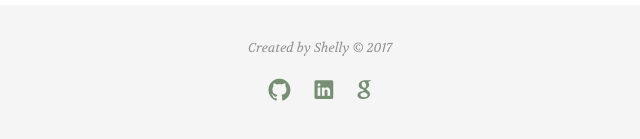
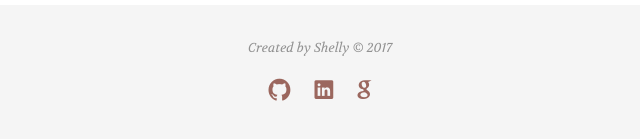
Before and after one commit to Shellyhan/RedEyeWebpage, a plain HTML site: page index.html in a window 1280 px wide. Shown: the part 2506-2645 px from the top of the page, 320-960 px from the left. Drawn offline with Linux system fonts and the light colour scheme; files whose address does not match are found by name; a web font is replaced by a local one.

Commit message:
changed footer color

```diff
--- a/css/style.css
+++ b/css/style.css
@@ -716,8 +716,8 @@ footer .footer-menu ul li {
 }
 footer .footer-menu ul li a {
   display: inline-block;
-  color: #778E75;
+  color: #9b675e;
 }
 footer .footer-menu ul li a:hover {
-  color: #245d28;
+  color: #933712;
 }
```
